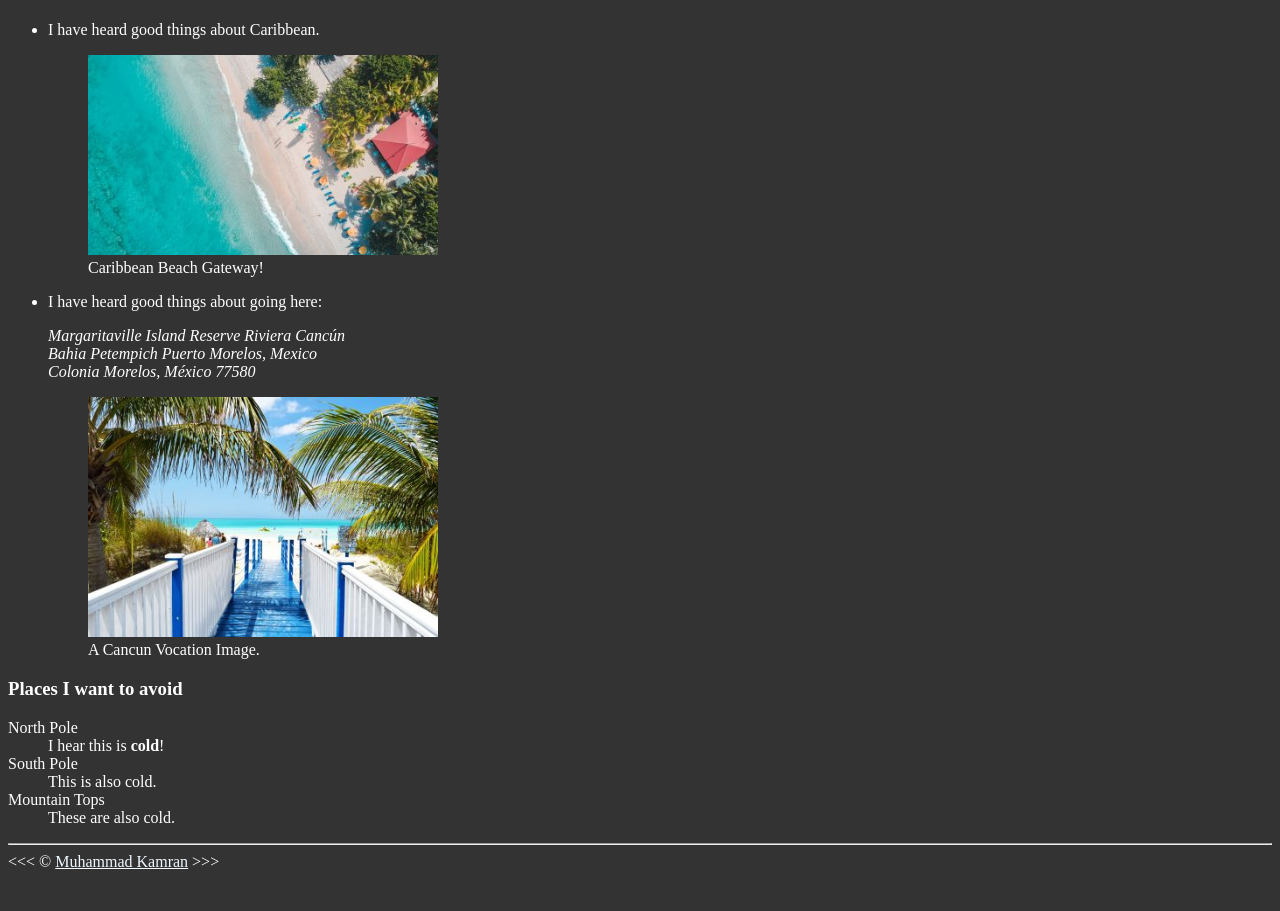
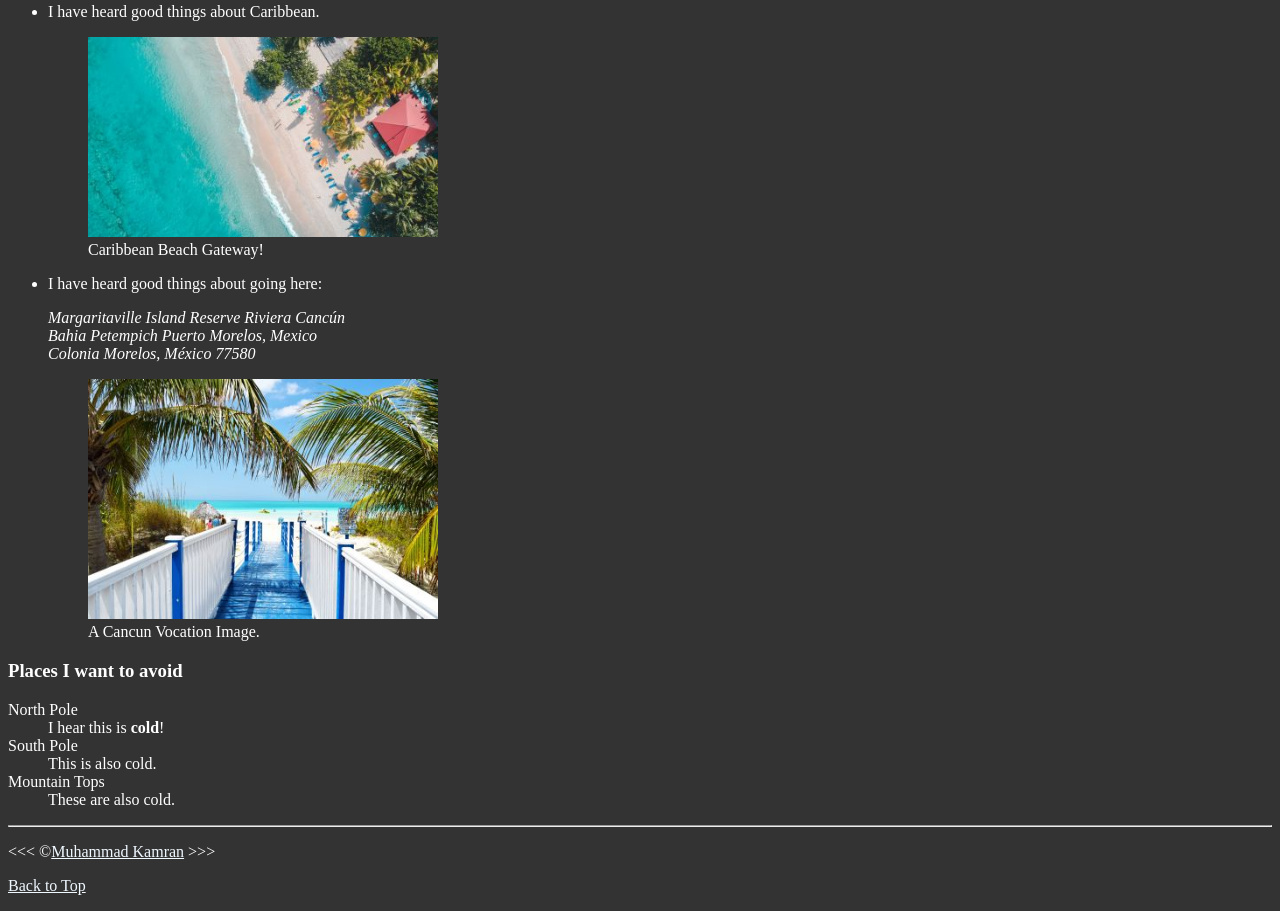
Before and after one commit to MuhammadKamran-AI/LocalRepo, a plain HTML site: page lesson_05/index.html in a window 1280 px wide. Shown: the part 847-1758 px from the top of the page. Before the commit the page ends 1726 px from the top, so only its background shows below. Drawn offline with Linux system fonts and the light colour scheme.

Commit message:
add header, main and footer to the page layout.

```diff
--- a/lesson_05/index.html
+++ b/lesson_05/index.html
@@ -9,9 +9,9 @@
 	</head>
 	<body>
 		<!-- Header -->
+		<header>
+
 			<h1>My Goals for the Year</h1>
-
-		<hr>
 
 			<nav>
 				<ul>
@@ -24,8 +24,9 @@
 				</ul>
 			</nav>
 
+		</header>
 		<hr>
-
+		<main>
 			<section id="html">
 				<h2>I'm Ready to Learn HTML</h2>
 				<p>This is my first web page.</p>
@@ -102,10 +103,16 @@
 					<dd>These are also cold.</dd>
 				</dl>
 			</section>
-
+		</main>
 		<hr>
 		<!-- footer -->
-		&lt;&lt;&lt; &copy;
-		<a href="about.html">Muhammad Kamran</a> &gt;&gt;&gt;
+		<footer>
+			<p>
+				&lt;&lt;&lt; &copy;<a href="about.html">Muhammad Kamran</a> &gt;&gt;&gt;
+			</p>
+			<p>
+				<a href="#">Back to Top</a>
+			</p>
+		</footer>
 	</body>
 </html>
```
Lines whose indentation alone changed are shown as unchanged.
